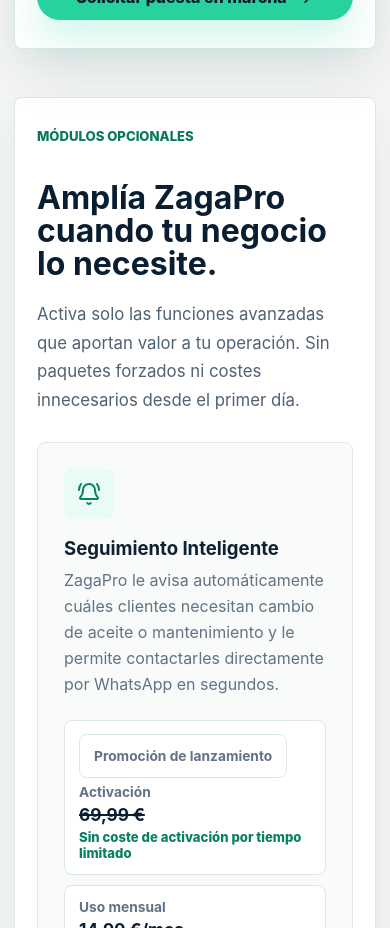
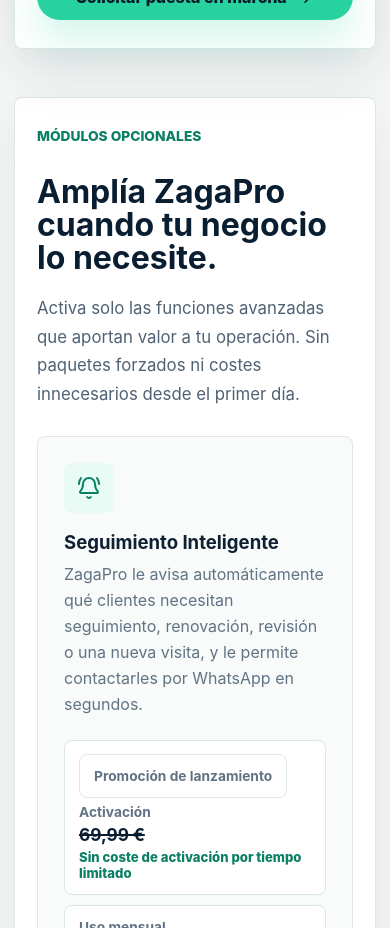
Before and after one commit to gerardojao/zagaprolanding, a React (Vite) app: page / in a window 390 px wide. Shown: the part 5880-6808 px from the top of the page. Built offline with nearby package versions, Linux system fonts and the light colour scheme.

Commit message:
mejoras a la landing, envio de correo y textos generalizados

```diff
--- a/src/main.jsx
+++ b/src/main.jsx
@@ -115,7 +115,7 @@
   {
     icon: BellRing,
     title: "Seguimiento Inteligente",
-    text: "ZagaPro le avisa automáticamente cuáles clientes necesitan cambio de aceite o mantenimiento y le permite contactarles directamente por WhatsApp en segundos.",
+    text: "ZagaPro le avisa automáticamente qué clientes necesitan seguimiento, renovación, revisión o una nueva visita, y le permite contactarles por WhatsApp en segundos.",
     activation: "69,99 €",
     monthly: "14,99 €/mes",
   },
--- a/src/styles.css
+++ b/src/styles.css
@@ -514,6 +514,17 @@
   margin-bottom: 28px;
 }
 
+.modules-heading .section-kicker {
+  width: fit-content;
+  margin-bottom: 28px;
+  padding: 8px 12px;
+  border-radius: 999px;
+  background: #e9fbf5;
+  color: #0a7f64;
+  font-size: 0.98rem;
+  box-shadow: inset 0 0 0 1px rgba(10, 127, 100, 0.12);
+}
+
 .modules-heading p:not(.section-kicker) {
   margin: 0;
   color: #506274;
@@ -914,7 +925,7 @@
 
   .hero-content {
     align-self: center;
-    padding-top: 104px;
+    padding-top: 150px;
     padding-bottom: 92px;
   }
 
@@ -972,6 +983,14 @@
 
   .modules-heading {
     gap: 20px;
+  }
+
+  .modules-heading .section-kicker {
+    margin-bottom: 12px;
+    font-size: 0.86rem;
+    padding: 0;
+    background: transparent;
+    box-shadow: none;
   }
 
   .price-card {
```
